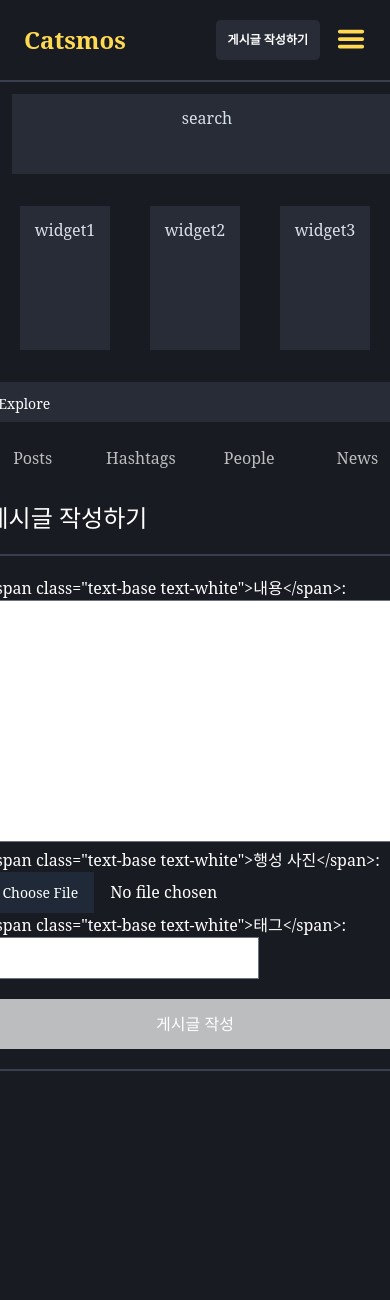
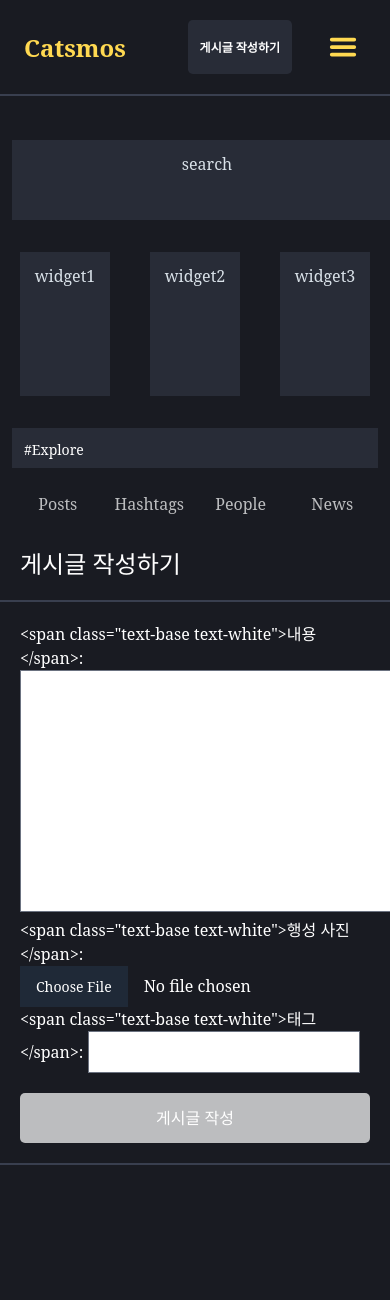
Before and after one commit to kwonjh0825/KDT_FinalProject, a Django app: template app_planets/templates/planets/index.html in a window 390 px wide; the page is wider, and only the part inside the window is pictured. Shown: the top 1300 px of that part. Before the commit the page ends 1071 px from the top of that part, so only its background shows below. Run offline with Django 3.2, Linux system fonts and the light colour scheme; the template is opened without the code that fills it: values that come from a table or form of the project are taken from there, others are empty; some libraries are stand-ins or nearby versions; some web fonts are replaced.

Commit message:
KP-50 fix  base_index.html

```diff
--- a/static/css/base_index.css
+++ b/static/css/base_index.css
@@ -11,11 +11,6 @@ body {
 
 .side-bar {
   max-width: 280px;
-}
-
-.main-bar {
-  max-width: 540px;
-  height: 100%;
 }
 
 .profile-image {
@@ -50,7 +45,6 @@ body {
 }
 
 .button-chatting {
-  font-size: 1rem;
   border-radius: 0.3rem;
 }
 
--- a/templates/base_index.html
+++ b/templates/base_index.html
@@ -6,7 +6,6 @@
   <meta name="viewport" content="width=device-width, initial-scale=1">
   <title>{% block title %}{% endblock title %}</title>
   <script src="https://cdn.tailwindcss.com"></script>
-  <script src="./jquery-3.4.1.min.js"></script>
   <link rel="stylesheet" href="{% static 'css/base_index.css' %}">
   <link href="https://cdnjs.cloudflare.com/ajax/libs/flowbite/1.6.5/flowbite.min.css" rel="stylesheet"/>
   <link rel="stylesheet" href="https://fonts.googleapis.com/css2?family=Material+Symbols+Outlined:opsz,wght,FILL,GRAD@20..48,100..700,0..1,-50..200" />
@@ -21,22 +20,41 @@
 <body>
   <!-- nav 바, md:hidden -->
   <nav class="sticky top-0 w-full z-[1] lg:hidden">
-    <div class="flex justify-between border-b-2  border-[#393f4f] bg-[#191b22] text-[#ffd951] font-bold p-5 w-full">
-      <a href="{% url 'planets:main' %}" class='text-2xl p-1 text-[#ffd951]'>Catsmos</a> <!-- 로고 위치 -->
+    <div class="flex justify-between border-b-2 border-[#393f4f] bg-[#191b22] text-[#ffd951] font-bold p-5 w-full">
+      <a href="{% url 'planets:main' %}" class='text-2xl p-1 mt-2 text-[#ffd951]'>Catsmos</a> <!-- 로고 위치 -->
 
       <div class="flex flex-row">
         <div class="button-chatting bg-[#282c37]">
           <div id="accordion-collapse" data-accordion="collapse" data-active-classes="bg-transparent">
-            <h2 id="accordion-collapse-heading-6">
-              <button type="button" class="flex items-center justify-between p-3 text-xs text-left text-white bg-transparent" data-accordion-target="#accordion-collapse-body-6" aria-expanded="true" aria-controls="accordion-collapse-body-6">
-                <p class="text-white">게시글 작성하기</p>
+            <div id="accordion-collapse-heading-6">
+              <button type="button" class="flex items-center justify-between p-3 mt-2 mb-0 text-xs text-left text-white bg-transparent" data-accordion-target="#accordion-collapse-body-6" aria-expanded="true" aria-controls="accordion-collapse-body-6">
+                <p class="text-white text-xs">게시글 작성하기</p>
               </button>
-            </h2>
+            </div>
           </div>
         </div>
 
         <div class="ms-3 p-1">
-          <svg viewBox="0 0 32 32" width="30" height="30" xml:space="preserve" xmlns="http://www.w3.org/2000/svg" enable-background="new 0 0 32 32"><path d="M4 10h24a2 2 0 0 0 0-4H4a2 2 0 0 0 0 4zm24 4H4a2 2 0 0 0 0 4h24a2 2 0 0 0 0-4zm0 8H4a2 2 0 0 0 0 4h24a2 2 0 0 0 0-4z" fill="#ffd951" class="fill-000000"></path></svg>
+          <button data-collapse-toggle="navbar-hamburger" type="button" class="inline-flex items-center p-2 ml-3 text-sm" aria-controls="navbar-hamburger" aria-expanded="false">
+            <svg viewBox="0 0 32 32" width="30" height="30" xml:space="preserve" xmlns="http://www.w3.org/2000/svg" enable-background="new 0 0 32 32"><path d="M4 10h24a2 2 0 0 0 0-4H4a2 2 0 0 0 0 4zm24 4H4a2 2 0 0 0 0 4h24a2 2 0 0 0 0-4zm0 8H4a2 2 0 0 0 0 4h24a2 2 0 0 0 0-4z" fill="#ffd951" class="fill-000000"></path></svg>
+          </button>
+        </div>
+      </div>
+    </div>
+
+    <div class="bg-[#191b22] max-w-screen-xl flex flex-row items-center justify-between mx-auto p-4">
+      <div class="hidden border-b-2 border-[#393f4f] w-full" id="navbar-hamburger">
+        <div>
+          <a href="#" class="block py-2 pl-3 pr-4 text-white rounded hover:bg-[#ffd951]">Home</a>
+        </div>
+        <div>
+          <a href="#" class="block py-2 pl-3 pr-4 text-white rounded hover:bg-[#ffd951]">Services</a>
+        </div>
+        <div>
+          <a href="#" class="block py-2 pl-3 pr-4 text-white rounded hover:bg-[#ffd951]">Pricing</a>
+        </div>
+        <div>
+          <a href="#" class="block py-2 pl-3 pr-4 text-white rounded hover:bg-[#ffd951]">Contact</a>
         </div>
       </div>
     </div>
@@ -65,7 +83,7 @@
   <div class="flex flex-row justify-center items-center bg-[#191b22]">
 
     <!-- 좌측 사이드 바, sm:block -->
-    <div class="side-bar sticky top-0 max-w-[280px] w-full mb-auto text-[#d9e1e8] hidden sm:block">
+    <div class="sticky top-0 max-w-[280px] mb-auto text-[#d9e1e8] hidden sm:block">
       <div class="flex flex-row">
         <div class="w-full">
           <div class="bg-[#282c37] h-10 justify-center items-center text-center m-3 p-2">
@@ -112,8 +130,8 @@
 
     <!-- content -->
 
-    <div class="main-bar max-w-[540px] bg-[#191b22] text-white bg-color">
-      <div class="w-full mt-3">
+    <div class="min-h-[4000px] max-w-[540px] bg-[#191b22] w-full text-white bg-color">
+      <div class="mt-3">
         <div class="bg-[#282c37] h-10 justify-center items-center text-white m-3 p-2">
           <p class="text-sm p-1">#Explore</p>
         </div>
@@ -131,7 +149,7 @@
     </div>
 
     <!-- 우측 side 바, md:block -->
-    <nav class="sticky top-0 mb-auto z-[1] max-w-[280px] hidden lg:block">
+    <nav class="sticky top-0 mb-auto w-full z-[1] max-w-[280px] hidden lg:block">
       <div class="border-b-2 border-[#393f4f] text-[#ffd951] font-bold p-5 w-full">
         <a href="{% url 'planets:main' %}" class='text-2xl p-1 text-[#ffd951]'>Catsmos</a> <!-- 로고 위치 -->
       </div>
```
